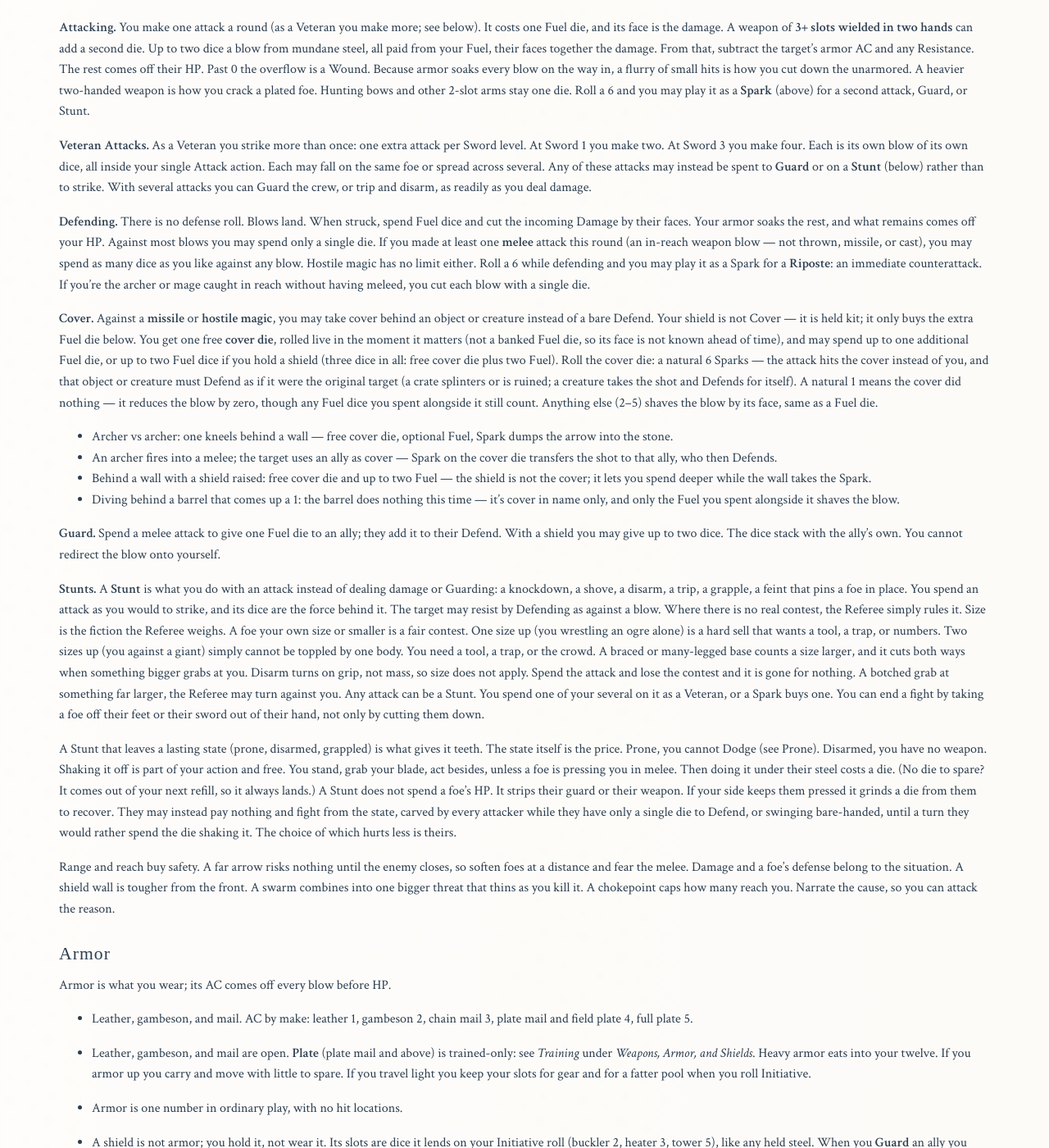
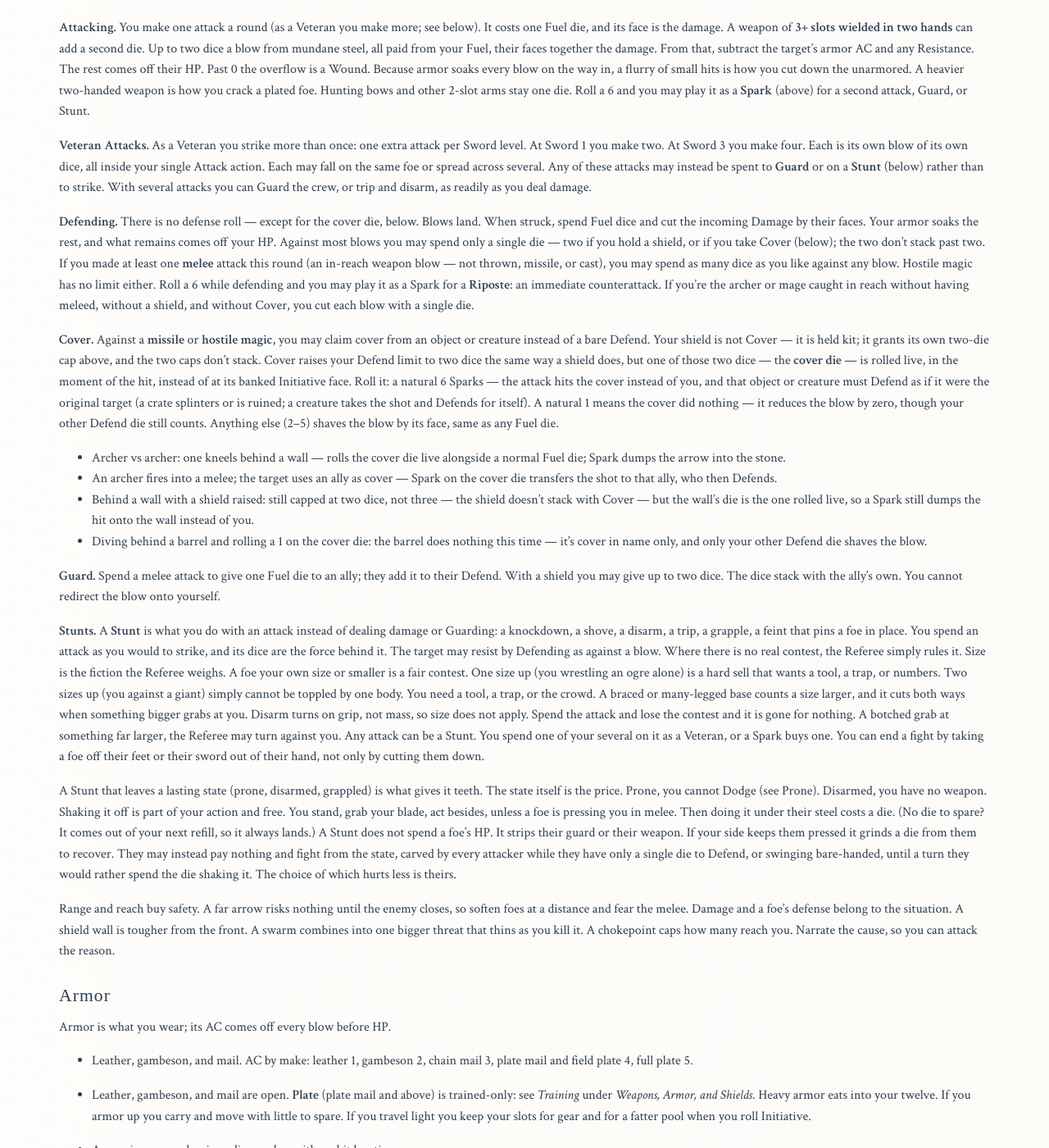
Before and after one commit to paulabrams/burners, a Jekyll site: the page built from burners-adventure-game.md, in a window 1280 px wide and 1400 px high, scrolled down 17968 px. Shown: the whole window at 82% size. Built offline with Jekyll 4.4.1, drawn with Linux system fonts in a browser that asks for light colours; some web fonts are replaced; some of the changed text lies outside the part shown.

Commit message:
Simplify Cover: fold into the Defend cap instead of a separate die budget
Cover no longer grants its own Fuel-spending allowance. It just raises the Defend limit to two dice, same as holding a shield (the two don't stack to three), and one of those two dice is rolled live at the moment of the hit rather than at its banked face — Spark redirects the hit to the cover, a 1 whiffs.

```diff
--- a/burners-adventure-game.md
+++ b/burners-adventure-game.md
@@ -119,9 +119,9 @@ Quick definitions. Details live in the chapters below.
 
 - **Attack:** each blow costs one Fuel die; a weapon of 3+ slots wielded in two hands can add a second die. The faces are the damage. With Sword, you make an extra attack per Sword level, all paid from Fuel. A die rolling 6 is a Spark, see Fighting.
 
-- **Defend:** commit Fuel dice to cut a blow before armor soaks the rest. Limit: one die. No limit if you make at least one melee attack this round (against any foe). Also no limit against hostile magic. A die rolling 6 is a Spark (a Riposte). See Fighting.
+- **Defend:** commit Fuel dice to cut a blow before armor soaks the rest. Limit: one die — two if you hold a shield, or if you take Cover (below); the two don't stack past two. No limit if you make at least one melee attack this round (against any foe). Also no limit against hostile magic. A die rolling 6 is a Spark (a Riposte). See Fighting.
 
-- **Cover:** against a missile or hostile magic, defend behind an object or creature (not your shield — that is held kit). You get one free cover die, rolled live, and may spend up to one more Fuel die (two Fuel dice if you have a shield — three dice in all). Roll it: a 6 Sparks and the attack hits the cover instead; a 1 means the cover did nothing (zero from that die); 2–5 shaves the blow by its face like any Fuel die. See Fighting.
+- **Cover:** against a missile or hostile magic, claim cover from an object or creature (not your shield — that's held kit, and grants its own cap above) instead of a bare Defend. It raises your Defend limit to two dice, same as a shield. The die you commit to the cover is rolled live, at the moment of the hit, not at its banked Initiative face: a 6 Sparks and the attack hits the cover instead; a 1 means the cover did nothing; 2–5 shaves the blow by its face like any Fuel die. See Fighting.
 
 - **Spark:** a natural 6 on a Fuel die (or cover die). On Fuel it entitles you to a second combat action: an attack, a Guard, or a Stunt (defending, a Riposte). You still pay for that action from your Fuel. See Fighting.
 
@@ -204,7 +204,7 @@ Two of your school's six 1st-level spells are **not** in your book. Those, deepe
 
 ### Weapons, Armor, and Shields
 
-A weapon's **slots** are the dice it throws on your Initiative roll and the space it fills. A two-hander throws more but leaves no hand for a shield. A shield's slots are dice too, and holding one lets you give up to two dice when you **Guard**, or spend two Fuel with a free cover die when you take **Cover**. You wear armor, not throw it: its **AC** soaks every blow on the way in. This is the play list. Full prices and oddments are in [[Burners Equipment]]. A fuller catalog of arms is in [[Burners Arms and Armor]].
+A weapon's **slots** are the dice it throws on your Initiative roll and the space it fills. A two-hander throws more but leaves no hand for a shield. A shield's slots are dice too, and holding one raises your Defend cap to two dice and lets you give up to two dice when you **Guard** — the same cap **Cover** gives, though the two don't stack past two. You wear armor, not throw it: its **AC** soaks every blow on the way in. This is the play list. Full prices and oddments are in [[Burners Equipment]]. A fuller catalog of arms is in [[Burners Arms and Armor]].
 
 | Weapon | Slots | Cost (gp) | |
 | --- | --- | --- | --- |
@@ -234,7 +234,7 @@ A weapon's **slots** are the dice it throws on your Initiative roll and the spac
 | Field plate | 4 | 5 | 2,000 |
 | Full plate | 5 | 7 | 4,000 |
 
-**Shields**: a shield's slots are dice on the Initiative roll; when you Guard an ally you may give up to two Fuel dice instead of one; when you take Cover you may spend up to two Fuel dice with the free cover die (three in all).
+**Shields**: a shield's slots are dice on the Initiative roll; holding one raises your Defend cap to two dice (the same cap Cover gives — they don't stack to three) and lets you give up to two Fuel dice when you Guard an ally.
 
 | Shield | Slots | Cost (gp) |
 | --- | --- | --- |
@@ -578,14 +578,14 @@ If you empty your hand on offense you are caught winded until the next Roll Init
 
 **Veteran Attacks.** As a Veteran you strike more than once: one extra attack per Sword level. At Sword 1 you make two. At Sword 3 you make four. Each is its own blow of its own dice, all inside your single Attack action. Each may fall on the same foe or spread across several. Any of these attacks may instead be spent to **Guard** or on a **Stunt** (below) rather than to strike. With several attacks you can Guard the crew, or trip and disarm, as readily as you deal damage.
 
-**Defending.** There is no defense roll. Blows land. When struck, spend Fuel dice and cut the incoming Damage by their faces. Your armor soaks the rest, and what remains comes off your HP. Against most blows you may spend only a single die. If you made at least one **melee** attack this round (an in-reach weapon blow — not thrown, missile, or cast), you may spend as many dice as you like against any blow. Hostile magic has no limit either. Roll a 6 while defending and you may play it as a Spark for a **Riposte**: an immediate counterattack. If you're the archer or mage caught in reach without having meleed, you cut each blow with a single die.
+**Defending.** There is no defense roll — except for the cover die, below. Blows land. When struck, spend Fuel dice and cut the incoming Damage by their faces. Your armor soaks the rest, and what remains comes off your HP. Against most blows you may spend only a single die — two if you hold a shield, or if you take Cover (below); the two don't stack past two. If you made at least one **melee** attack this round (an in-reach weapon blow — not thrown, missile, or cast), you may spend as many dice as you like against any blow. Hostile magic has no limit either. Roll a 6 while defending and you may play it as a Spark for a **Riposte**: an immediate counterattack. If you're the archer or mage caught in reach without having meleed, without a shield, and without Cover, you cut each blow with a single die.
 
-**Cover.** Against a **missile** or **hostile magic**, you may take cover behind an object or creature instead of a bare Defend. Your shield is not Cover — it is held kit; it only buys the extra Fuel die below. You get one free **cover die**, rolled live in the moment it matters (not a banked Fuel die, so its face is not known ahead of time), and may spend up to one additional Fuel die, or up to two Fuel dice if you hold a shield (three dice in all: free cover die plus two Fuel). Roll the cover die: a natural 6 Sparks — the attack hits the cover instead of you, and that object or creature must Defend as if it were the original target (a crate splinters or is ruined; a creature takes the shot and Defends for itself). A natural 1 means the cover did nothing — it reduces the blow by zero, though any Fuel dice you spent alongside it still count. Anything else (2–5) shaves the blow by its face, same as a Fuel die.
+**Cover.** Against a **missile** or **hostile magic**, you may claim cover from an object or creature instead of a bare Defend. Your shield is not Cover — it is held kit; it grants its own two-die cap above, and the two caps don't stack. Cover raises your Defend limit to two dice the same way a shield does, but one of those two dice — the **cover die** — is rolled live, in the moment of the hit, instead of at its banked Initiative face. Roll it: a natural 6 Sparks — the attack hits the cover instead of you, and that object or creature must Defend as if it were the original target (a crate splinters or is ruined; a creature takes the shot and Defends for itself). A natural 1 means the cover did nothing — it reduces the blow by zero, though your other Defend die still counts. Anything else (2–5) shaves the blow by its face, same as any Fuel die.
 
-- Archer vs archer: one kneels behind a wall — free cover die, optional Fuel, Spark dumps the arrow into the stone.
+- Archer vs archer: one kneels behind a wall — rolls the cover die live alongside a normal Fuel die; Spark dumps the arrow into the stone.
 - An archer fires into a melee; the target uses an ally as cover — Spark on the cover die transfers the shot to that ally, who then Defends.
-- Behind a wall with a shield raised: free cover die and up to two Fuel — the shield is not the cover; it lets you spend deeper while the wall takes the Spark.
-- Diving behind a barrel that comes up a 1: the barrel does nothing this time — it's cover in name only, and only the Fuel you spent alongside it shaves the blow.
+- Behind a wall with a shield raised: still capped at two dice, not three — the shield doesn't stack with Cover — but the wall's die is the one rolled live, so a Spark still dumps the hit onto the wall instead of you.
+- Diving behind a barrel and rolling a 1 on the cover die: the barrel does nothing this time — it's cover in name only, and only your other Defend die shaves the blow.
 
 **Guard.** Spend a melee attack to give one Fuel die to an ally; they add it to their Defend. With a shield you may give up to two dice. The dice stack with the ally's own. You cannot redirect the blow onto yourself.
 
@@ -605,7 +605,7 @@ Armor is what you wear; its AC comes off every blow before HP.
 
 - Armor is one number in ordinary play, with no hit locations.
 
-- A shield is not armor; you hold it, not wear it. Its slots are dice it lends on your Initiative roll (buckler 2, heater 3, tower 5), like any held steel. When you **Guard** an ally you may give up to two Fuel dice instead of one. When you take **Cover**, a shield lets you spend up to two Fuel dice with the free cover die (three in all) — the shield is not itself Cover (see Fighting).
+- A shield is not armor; you hold it, not wear it. Its slots are dice it lends on your Initiative roll (buckler 2, heater 3, tower 5), like any held steel. Holding one raises your Defend cap to two dice — the same cap **Cover** gives, and the two don't stack past two — and lets you give up to two Fuel dice when you **Guard** an ally. A shield is not itself Cover (see Fighting).
 
 ### We Burn Undead
 
```
Also changed, not shown: burners-arms-and-armor.md (+1 -1 lines), burners-examples-of-play.md (+1 -1 lines), burners-referee-guide.md (+1 -1 lines).
